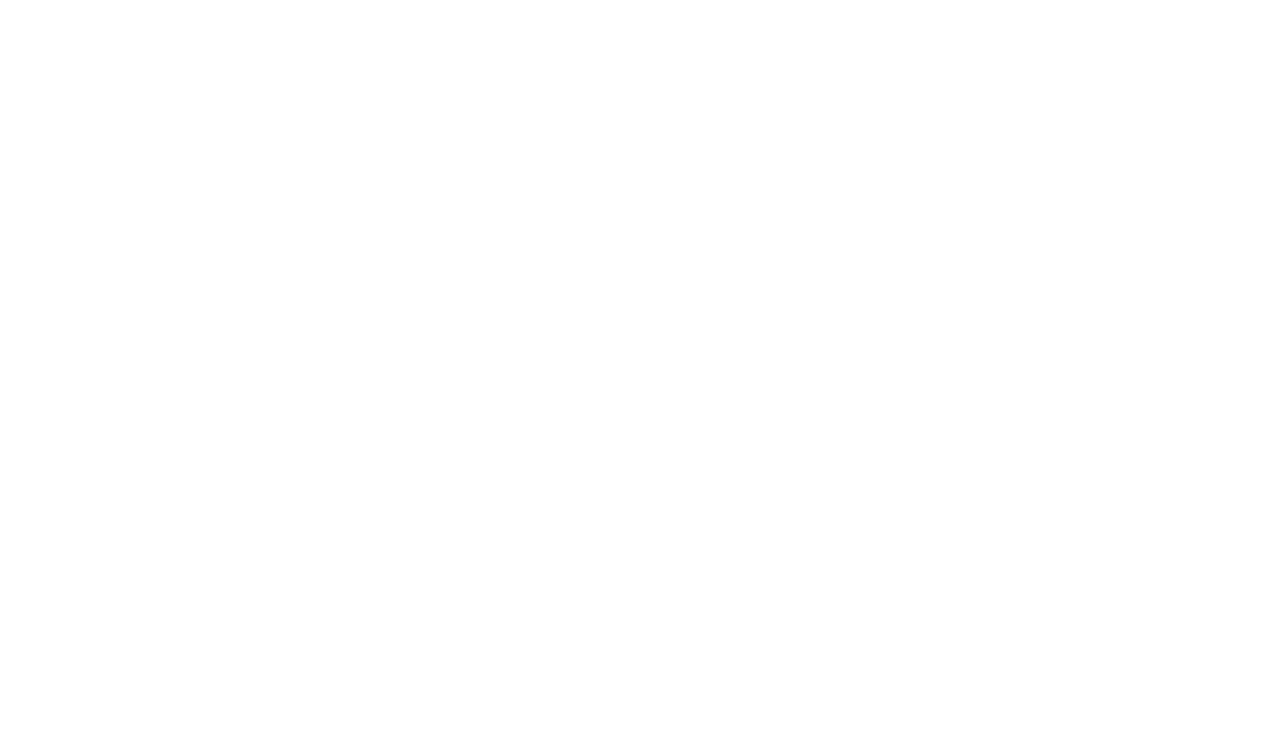
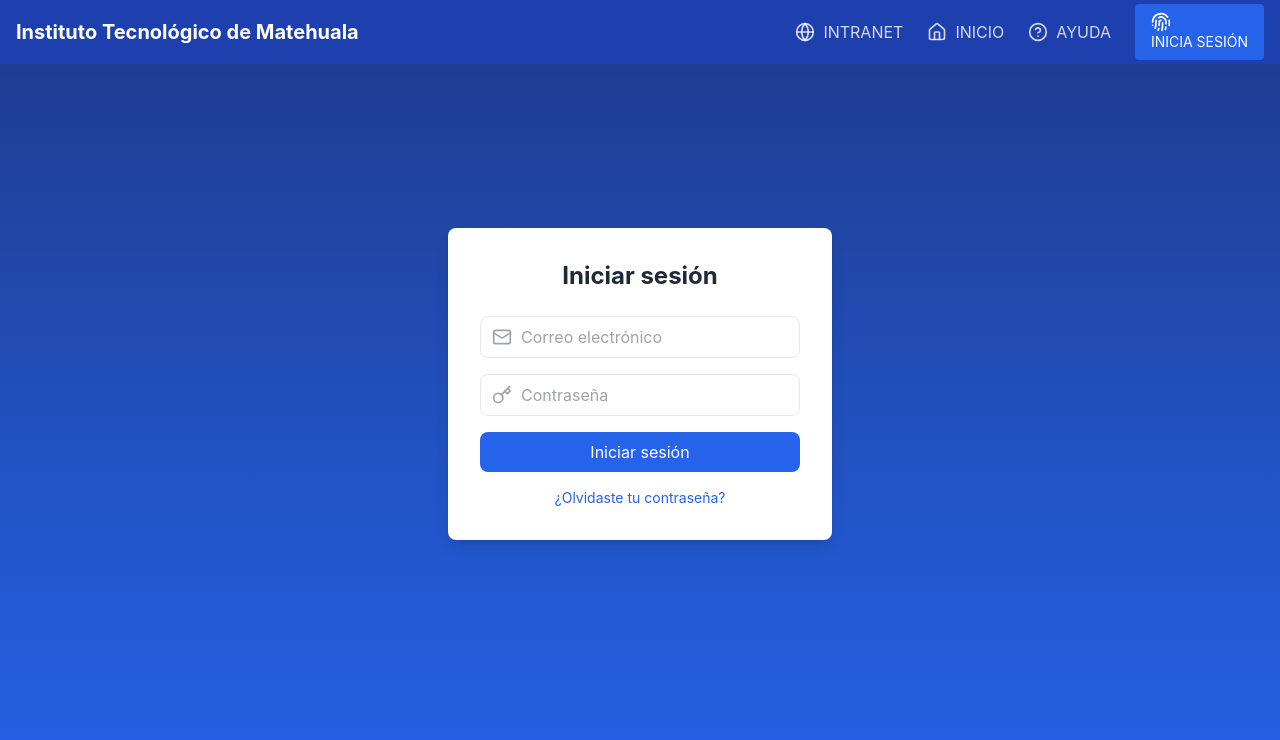
Before and after one commit to Alexandro417/RP, a React (Create React App) app in the folder frontend/: page / in a window 1280 px wide. Before the commit this address had no page. Shown: the top 740 px of the page. Built offline with nearby package versions, Linux system fonts and the light colour scheme.

Commit message:
add login

```diff
--- /dev/null
+++ b/frontend/postcss.config.js
@@ -0,0 +1,6 @@
+module.exports = {
+  plugins: {
+    tailwindcss: {},
+    autoprefixer: {},
+  },
+}
--- a/frontend/src/App.js
+++ b/frontend/src/App.js
@@ -1,21 +1,12 @@
 import React from 'react';
-import { BrowserRouter as Router, Routes, Route } from 'react-router-dom';
+
 import Login from './components/Login';
-import Register from './components/Register';
-import Dashboard from './components/Dashboard';
-
-const App = () => {
+function App() {
   return (
-    <Router>
-      <div>
-        <Routes>
-          <Route path="/login" element={<Login />} />
-          <Route path="/register" element={<Register />} />
-          <Route path="/dashboard" element={<Dashboard />} />
-        </Routes>
-      </div>
-    </Router>
-  );
-};
+    <div className="App">
+      <Login />
+    </div>
+);
+}
 
 export default App;
--- a/frontend/src/components/Login.js
+++ /dev/null
@@ -1,47 +0,0 @@
-import React, { useState } from 'react';
-import axios from 'axios';
-import { useNavigate } from 'react-router-dom';
-
-const Login = () => {
-  const [email, setEmail] = useState('');
-  const [password, setPassword] = useState('');
-  const [error, setError] = useState('');
-  const navigate = useNavigate();
-
-  const handleSubmit = async (e) => {
-    e.preventDefault();
-    try {
-      const response = await axios.post('http://localhost:3000/auth/login', { email, password });
-      localStorage.setItem('token', response.data.access_token); // Guarda el token en localStorage
-      navigate('/dashboard'); // Redirige al dashboard si el login es exitoso
-    } catch (err) {
-      setError('Error de autenticación, por favor revisa tus credenciales.');
-    }
-  };
-
-  return (
-    <div>
-      <h2>Login</h2>
-      {error && <p style={{ color: 'red' }}>{error}</p>}
-      <form onSubmit={handleSubmit}>
-        <input
-          type="email"
-          placeholder="Email"
-          value={email}
-          onChange={(e) => setEmail(e.target.value)}
-          required
-        />
-        <input
-          type="password"
-          placeholder="Password"
-          value={password}
-          onChange={(e) => setPassword(e.target.value)}
-          required
-        />
-        <button type="submit">Login</button>
-      </form>
-    </div>
-  );
-};
-
-export default Login;
--- /dev/null
+++ b/frontend/src/components/Login.jsx
@@ -0,0 +1,96 @@
+"use client";
+import { Link } from "react-router-dom";
+import {
+  Mail,
+  Key,
+  Globe,
+  Home,
+  HelpCircle,
+  Fingerprint,
+} from "lucide-react";
+import Button from "./ui/Button"; // Verifica que este componente exista
+import Input from "./ui/input"; // Verifica que este componente exista
+
+export default function Login() {
+  return (
+    <div className="min-h-screen bg-gradient-to-b from-blue-900 to-blue-600">
+      {/* Navigation */}
+      <nav className="bg-blue-800 text-white">
+        <div className="container mx-auto px-4">
+          <div className="flex h-16 items-center justify-between">
+            <div className="text-xl font-bold">
+              Instituto Tecnológico de Matehuala
+            </div>
+            <div className="flex items-center gap-6">
+              <Link
+                to="#"
+                className="flex items-center gap-2 text-white/80 hover:text-white"
+              >
+                <Globe className="h-5 w-5" />
+                INTRANET
+              </Link>
+              <Link
+                to="#"
+                className="flex items-center gap-2 text-white/80 hover:text-white"
+              >
+                <Home className="h-5 w-5" />
+                INICIO
+              </Link>
+              <Link
+                to="#"
+                className="flex items-center gap-2 text-white/80 hover:text-white"
+              >
+                <HelpCircle className="h-5 w-5" />
+                AYUDA
+              </Link>
+              <Button variant="outline" className="text-sm bg-blue-600 hover:bg-blue-700">
+                <Fingerprint className="h-5 w-5 mr-1" />
+                INICIA SESIÓN
+              </Button>
+            </div>
+          </div>
+        </div>
+      </nav>
+
+      {/* Login Section */}
+      <div className="flex items-center justify-center min-h-[80vh]">
+        <div className="bg-white rounded-lg shadow-lg p-8 max-w-sm w-full">
+          <h2 className="text-2xl font-bold text-center mb-6 text-gray-800">
+            Iniciar sesión
+          </h2>
+          <form className="space-y-4">
+            <div className="relative w-full">
+              <Mail className="absolute left-3 top-1/2 transform -translate-y-1/2 text-gray-400 h-5 w-5" />
+              <input
+                type="email"
+                placeholder="Correo electrónico"
+                className="w-full py-2 pl-10 pr-4 border rounded-lg focus:outline-none focus:ring-2 focus:ring-blue-600"
+                required
+              />
+            </div>
+            <div className="relative w-full">
+              <Key className="absolute left-3 top-1/2 transform -translate-y-1/2 text-gray-400 h-5 w-5" />
+              <input
+                type="password"
+                placeholder="Contraseña"
+                className="w-full py-2 pl-10 pr-4 border rounded-lg focus:outline-none focus:ring-2 focus:ring-blue-600"
+                required
+              />
+            </div>
+            <Button
+              type="submit"
+              className="w-full py-2 bg-blue-600 text-white rounded-lg hover:bg-blue-700"
+            >
+              Iniciar sesión
+            </Button>
+          </form>
+          <p className="text-sm text-center text-gray-600 mt-4">
+            <Link to="#" className="text-blue-600 hover:underline">
+              ¿Olvidaste tu contraseña?
+            </Link>
+          </p>
+        </div>
+      </div>
+    </div>
+  );
+}
--- /dev/null
+++ b/frontend/src/components/ui/Button.jsx
@@ -0,0 +1,14 @@
+import React from 'react';
+
+const Button = ({ children, onClick, className }) => {
+  return (
+    <button
+      className={`bg-blue-500 text-white py-2 px-4 rounded ${className}`}
+      onClick={onClick}
+    >
+      {children}
+    </button>
+  );
+};
+
+export default Button;
--- /dev/null
+++ b/frontend/src/components/ui/input.jsx
@@ -0,0 +1,15 @@
+import React from 'react';
+
+const Input = ({ type = 'text', value, onChange, placeholder, className }) => {
+  return (
+    <input
+      type={type}
+      value={value}
+      onChange={onChange}
+      placeholder={placeholder}
+      className={`border border-gray-300 p-2 rounded ${className}`}
+    />
+  );
+};
+
+export default Input;
--- a/frontend/src/index.css
+++ b/frontend/src/index.css
@@ -1,3 +1,7 @@
+@tailwind base;
+@tailwind components;
+@tailwind utilities;
+
 body {
   margin: 0;
   font-family: -apple-system, BlinkMacSystemFont, 'Segoe UI', 'Roboto', 'Oxygen',
--- a/frontend/src/index.js
+++ b/frontend/src/index.js
@@ -1,17 +1,17 @@
 import React from 'react';
-import ReactDOM from 'react-dom/client';
+import ReactDOM from 'react-dom';
 import './index.css';
 import App from './App';
 import reportWebVitals from './reportWebVitals';
+import { BrowserRouter } from 'react-router-dom'; // Importa BrowserRouter
 
 const root = ReactDOM.createRoot(document.getElementById('root'));
 root.render(
   <React.StrictMode>
-    <App />
+    <BrowserRouter>  {/* Envuelve tu aplicación en BrowserRouter */}
+      <App />
+    </BrowserRouter>
   </React.StrictMode>
 );
 
-// If you want to start measuring performance in your app, pass a function
-// to log results (for example: reportWebVitals(console.log))
-// or send to an analytics endpoint. Learn more: https://bit.ly/CRA-vitals
 reportWebVitals();
--- /dev/null
+++ b/frontend/tailwind.config.js
@@ -0,0 +1,8 @@
+/** @type {import('tailwindcss').Config} */
+module.exports = {
+  content: ["./src/**/*.{js,jsx,ts,tsx}",],
+  theme: {
+    extend: {},
+  },
+  plugins: [],
+}
```
Also changed, not shown: frontend/package.json (+10 -0 lines), 1 other file (tests, documents, lock files or other folders).
